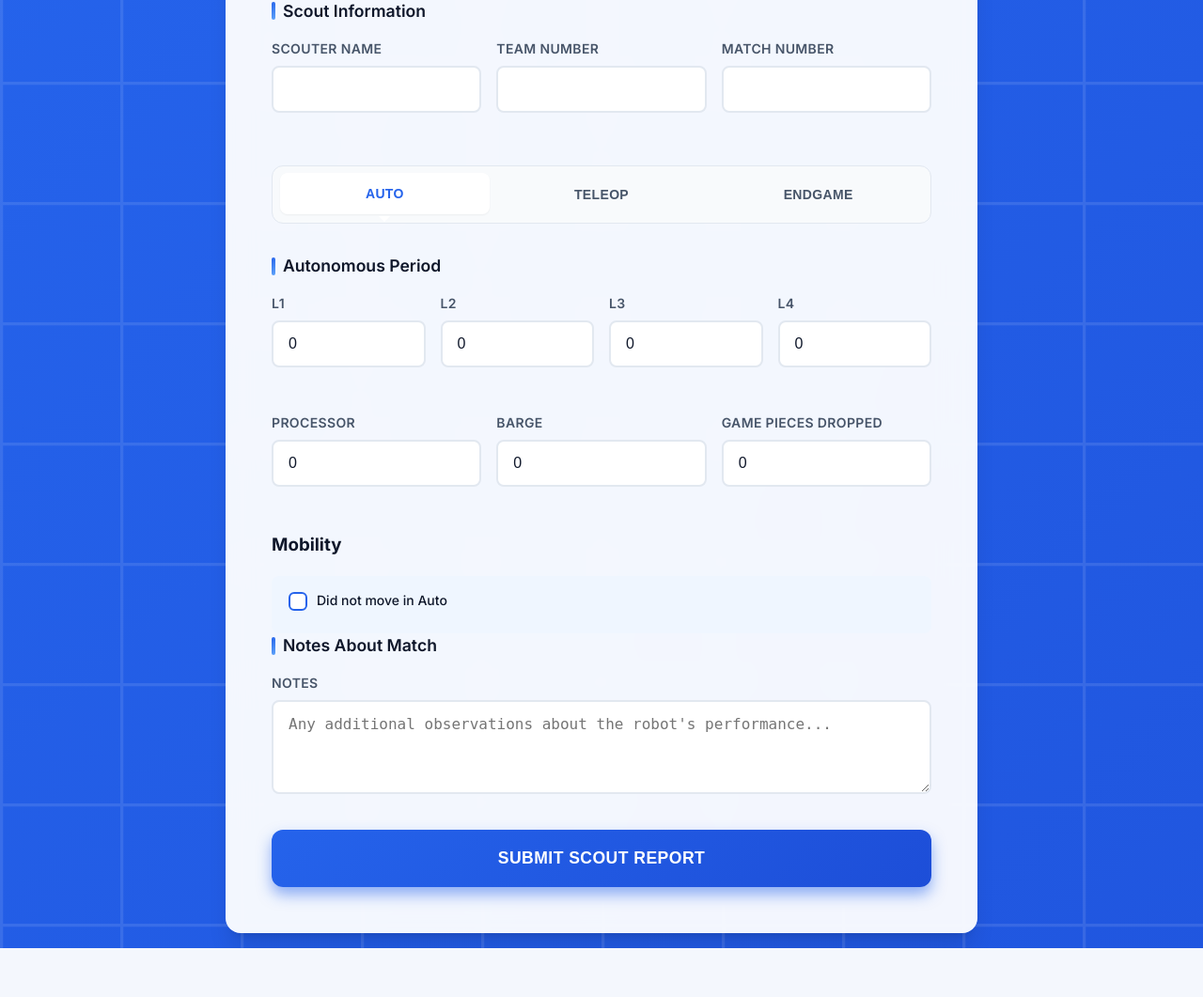
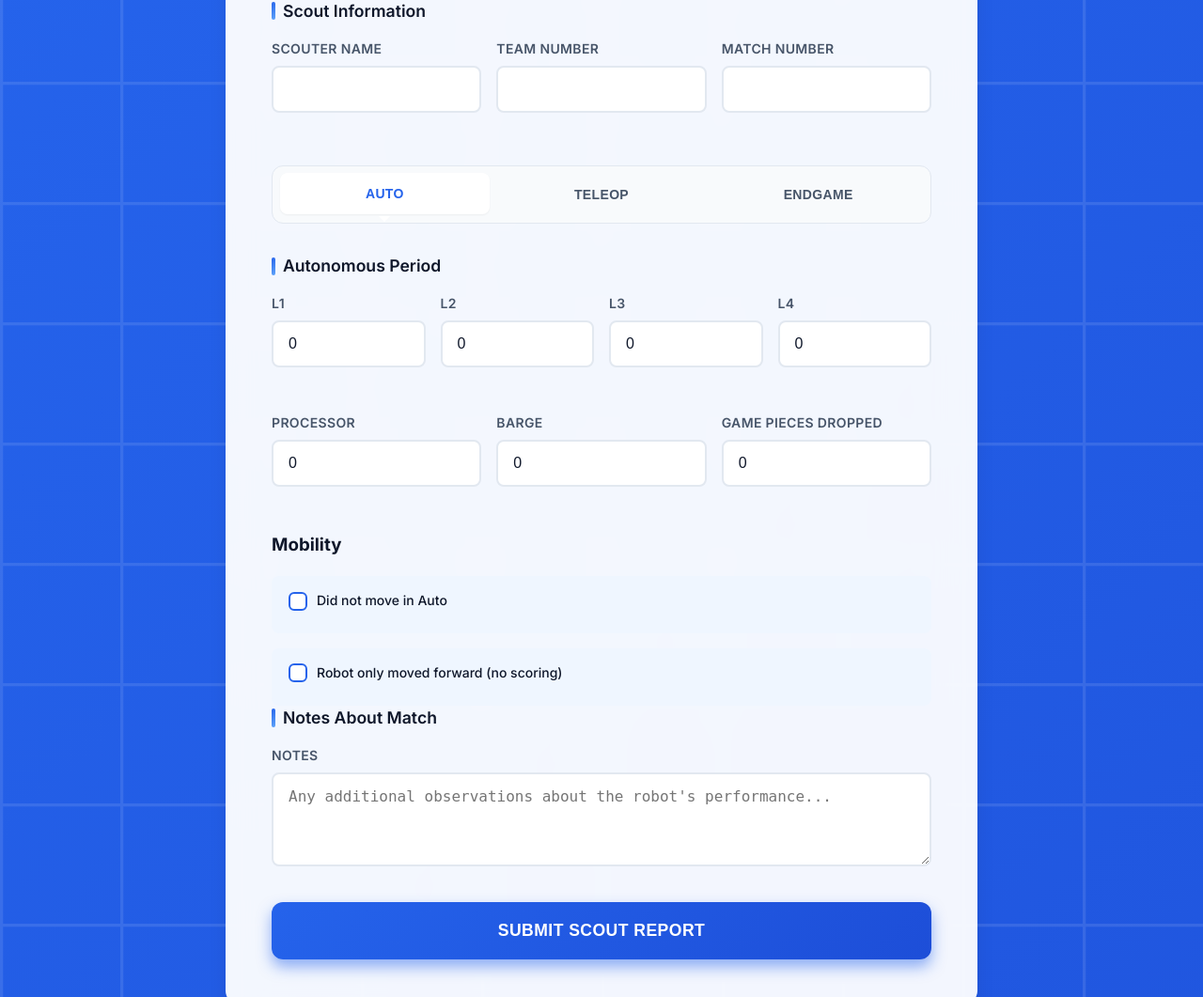
Before and after one commit to SudayKukreja/astraea-scouting-app, a Flask app: page / in a window 1280 px wide. Shown: the part 297-1358 px from the top of the page at 94% size. Before the commit the page ends 1306 px from the top, so only its background shows below. Run offline with Flask 3, Linux system fonts and the light colour scheme; parts of the project's set-up code (start-up, migrations or seed data) failed here and were passed over.

Commit message:
Auto deploy commit at 2025-07-18 17:14:52 (SW cache 20250718-171452) Changes: M app.py  M static/script.js  M sw.js  M templates/index.html

```diff
--- a/app.py
+++ b/app.py
@@ -48,15 +48,21 @@ def submit():
     notes = data.get('notes', '').strip()
 
     auto_no_move = auto.get('no_move', False)
+    auto_only_moved = auto.get('only_moved', False)
     teleop_no_move = teleop.get('no_move', False)
     partial_match = data.get('partial_match', False)
 
     auto_dropped_pieces = auto.get('dropped_pieces', 0)
-    auto_summary = (
-        f"L1:{auto.get('ll1', 0)}, L2:{auto.get('l2', 0)}, L3:{auto.get('l3', 0)}, "
-        f"L4:{auto.get('l4', 0)}, P:{auto.get('processor', 0)}, B:{auto.get('barge', 0)}, "
-        f"Dropped:{auto_dropped_pieces}"
-    )
+
+    # Handle the auto_only_moved case in the summary
+    if auto_only_moved:
+        auto_summary = "Only moved forward (no scoring), Dropped:{}".format(auto_dropped_pieces)
+    else:
+        auto_summary = (
+            f"L1:{auto.get('ll1', 0)}, L2:{auto.get('l2', 0)}, L3:{auto.get('l3', 0)}, "
+            f"L4:{auto.get('l4', 0)}, P:{auto.get('processor', 0)}, B:{auto.get('barge', 0)}, "
+            f"Dropped:{auto_dropped_pieces}"
+        )
 
     dropped_pieces = teleop.get('dropped_pieces', 0)
     teleop_summary = (
@@ -89,6 +95,9 @@ def submit():
     mobility_parts = []
     if auto_no_move:
         mobility_parts.append("No Auto Move")
+    elif auto_only_moved:
+        mobility_parts.append("Only Moved Forward in Auto")
+
     if teleop_no_move:
         mobility_parts.append("No Teleop Move")
     if partial_match:
--- a/static/script.js
+++ b/static/script.js
@@ -141,18 +141,21 @@ document.addEventListener('DOMContentLoaded', () => {
     const teleopFields = ['teleop_ll1', 'teleop_l2', 'teleop_l3', 'teleop_l4', 'teleop_processor', 'teleop_barge', 'offense_rating', 'defense_rating'];
     const endgameFields = ['endgame_action'];
 
-    if (!autoFields.some(id => getValue(id) !== '' && getValue(id) !== '0') && !getCheckbox('auto_no_move')) {
-      tabErrors.push({ tab: 'auto-tab', message: 'Please fill out something in Autonomous tab' });
+    // Check Auto tab - now includes the "only moved" checkbox as valid input
+    if (!autoFields.some(id => getValue(id) !== '' && getValue(id) !== '0') &&
+        !getCheckbox('auto_no_move') &&
+        !getCheckbox('auto_only_moved')) {
+      tabErrors.push({ tab: 'auto', message: 'Please fill out something in Autonomous tab' });
       autoFields.forEach(id => showError(document.getElementById(id), 'Expected input'));
     }
 
     if (!teleopFields.some(id => getValue(id) !== '' && getValue(id) !== '0') && !getCheckbox('teleop_no_move')) {
-      tabErrors.push({ tab: 'teleop-tab', message: 'Please fill out something in Teleop tab' });
+      tabErrors.push({ tab: 'teleop', message: 'Please fill out something in Teleop tab' });
       teleopFields.forEach(id => showError(document.getElementById(id), 'Expected input'));
     }
 
     if (!getValue('endgame_action')) {
-      tabErrors.push({ tab: 'endgame-tab', message: 'Please select an Endgame action' });
+      tabErrors.push({ tab: 'endgame', message: 'Please select an Endgame action' });
       showError(document.getElementById('endgame_action'), 'Required');
     }
 
@@ -190,7 +193,8 @@ document.addEventListener('DOMContentLoaded', () => {
         processor: getValue('auto_processor') || 0,
         barge: getValue('auto_barge') || 0,
         dropped_pieces: parseInt(getValue('auto_dropped_pieces')) || 0,
-        no_move: getCheckbox('auto_no_move')
+        no_move: getCheckbox('auto_no_move'),
+        only_moved: getCheckbox('auto_only_moved')
       },
       teleop: {
         ll1: getValue('teleop_ll1') || 0,
--- a/sw.js
+++ b/sw.js
@@ -1,4 +1,4 @@
-const CACHE_NAME = 'astraea-cache-20250718-170835'; // Increment version number when you deploy
+const CACHE_NAME = 'astraea-cache-20250718-171452'; // Increment version number when you deploy
 const FILES_TO_CACHE = [
   '/',
   '/static/style.css',
--- a/templates/index.html
+++ b/templates/index.html
@@ -83,6 +83,10 @@
               <input type="checkbox" id="auto_no_move" name="auto_no_move">
               <label for="auto_no_move">Did not move in Auto</label>
             </div>
+            <div class="checkbox-group">
+              <input type="checkbox" id="auto_only_moved" name="auto_only_moved">
+              <label for="auto_only_moved">Robot only moved forward (no scoring)</label>
+            </div>
           </div>
 
           <!-- Teleop Tab -->
@@ -159,7 +163,7 @@
               <div class="form-group hidden" id="climb_depth_label">
                 <label for="climb_depth">Climb Depth</label>
                 <select id="climb_depth" name="climb_depth">
-                  <option value="">Select Depth</option>
+                  <option value="">Select Climb Type</option>
                   <option value="shallow">Shallow</option>
                   <option value="deep">Deep</option>
                 </select>
```
